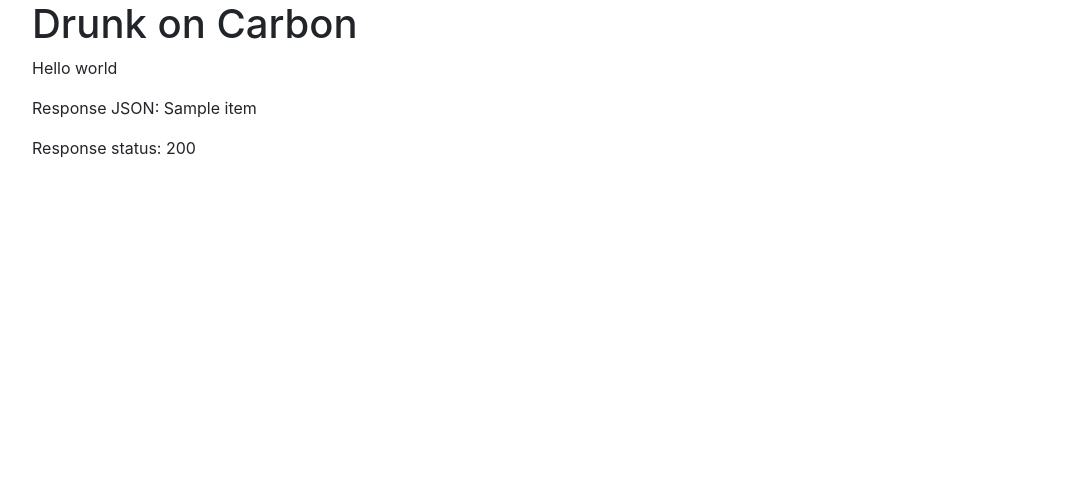
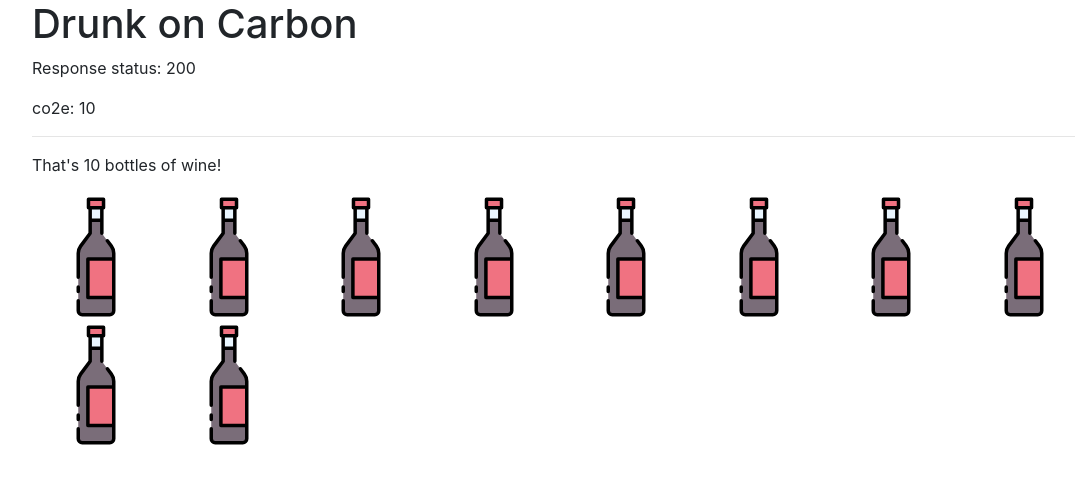
Before and after one commit to TayTufenkjian/drunk-on-carbon, a Django app: page / in a window 1280 px wide. Shown: the top 484 px of the page, without its empty margins (53-1128 px from the left). Run offline with Django 4.2, Linux system fonts and the light colour scheme; tables that the repository leaves empty hold one stand-in row (values such as "Sample post"); a database or web service that is not in the repository returns one stand-in record (values such as "Sample title"); data that the repository does not hold is empty; some libraries are stand-ins or nearby versions.

Commit message:
proof of concept for getting co2e in kg and displaying the corresponding number of wine bottles

```diff
--- a/carbon/templates/index.html
+++ b/carbon/templates/index.html
@@ -1,11 +1,20 @@
 {% extends 'layout.html' %}
+{% load static %}
 
 {% block body %}
     <h1>Drunk on Carbon</h1>
 
-    <p>Hello world</p>
-
-    <p>Response JSON: {{ response_json }}</p>
     <p>Response status: {{ response_status }}</p>
 
+    {% for key, value in dict.items %}
+        <p>{{ key }}: {{ value }}</p>
+    {% endfor %}
+    <hr>
+    <p>That's {{ dict.co2e }} bottles of wine! </p>
+
+    {% for n in wine_bottle_range %}
+        <img src="{% static 'images/wine-bottle-icon.svg' %}" alt="wine bottle icon">
+    {% endfor %}
+
+
 {% endblock %}
--- a/carbon/views.py
+++ b/carbon/views.py
@@ -1,3 +1,4 @@
+import json
 import requests
 from django.http import HttpResponse
 from django.shortcuts import render
@@ -14,20 +15,28 @@ def index(request):
             "Authorization": f"Bearer {CLIMATIQ_API_KEY}"
           }
     body = {
-            "emission_factor": "electricity-energy_source_grid_mix",
+            "emission_factor": "consumer_goods-type_clothing",
             "parameters":
                 {
-                "energy": 4200,
-                "energy_unit": "kWh"
+                "money": 10,
+                "money_unit": "usd"
                 }
         }
 
     response = requests.post(api_url, json=body, headers=headers)
-    response_json = response.json()
     response_status = response.status_code
+    dict = response.json()
 
+    # Check unit of measurement in the response
+
+    # Round down the co2e units
+    wine_bottles = int(dict["co2e"])
+
+    # Get the range to pass to the template
+    wine_bottle_range = range(0, wine_bottles)
 
     return render(request, "index.html", {
-        "response_json": response_json,
-        "response_status": response_status
+        "response_status": response_status,
+        "dict": dict,
+        "wine_bottle_range": wine_bottle_range
         })
```
Also changed, not shown: carbon/static/images/wine-bottle-icon.svg (added).
